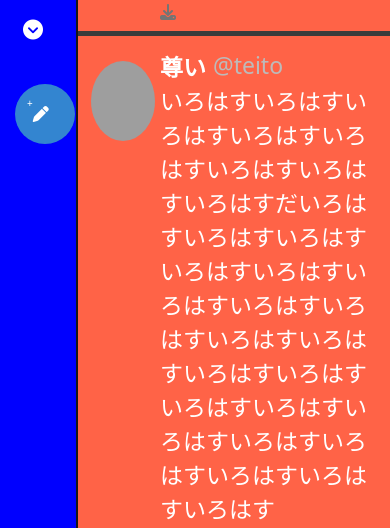
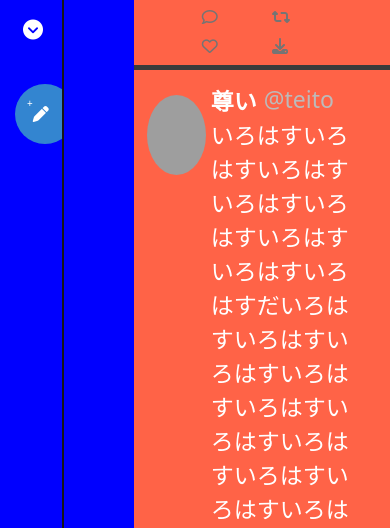
Before and after one commit to shian420/chat-project, a PHP site: page / in a window 390 px wide. Shown: the part 431-959 px from the top of the page. Run offline with PHP 8.4, Linux system fonts and the light colour scheme; some libraries are stand-ins or nearby versions; grey boxes are pictures that could not be loaded.

Commit message:
TBレスポンシブ完成？

```diff
--- a/styleseet.css
+++ b/styleseet.css
@@ -611,6 +611,7 @@
     margin-left: 15px;
   }
   main {
+    margin-left: 70px;
     width: 100%;
     height: calc(100vh - 50px);
     padding-right: 16px;
@@ -761,6 +762,7 @@
   }
 }
 
+/*スマホ横持ち*/
 @media screen and (max-width: 770px) {
   main {
     background-color: royalblue;
@@ -854,6 +856,7 @@
   }
 }
 
+/*スマホ縦持ち*/
 @media screen and (max-width: 480px) {
   body {
     background-color: blue;
--- a/styleseet.scss
+++ b/styleseet.scss
@@ -611,6 +611,7 @@
     margin-left: 15px;
   }
   main{
+    margin-left: 70px;
     width: 100%;
     height: calc(100vh - 50px);
     padding-right: 16px;
@@ -774,7 +775,7 @@
     width: 100%;
   }
 }
-
+/*スマホ横持ち*/
 @media screen and (max-width: 770px) {
   main{
     background-color: royalblue;
@@ -869,6 +870,7 @@
   }
 }
 
+/*スマホ縦持ち*/
 @media screen and (max-width: 480px)  {
   body{
     background-color: blue;
```
Also changed, not shown: 1 other file.
